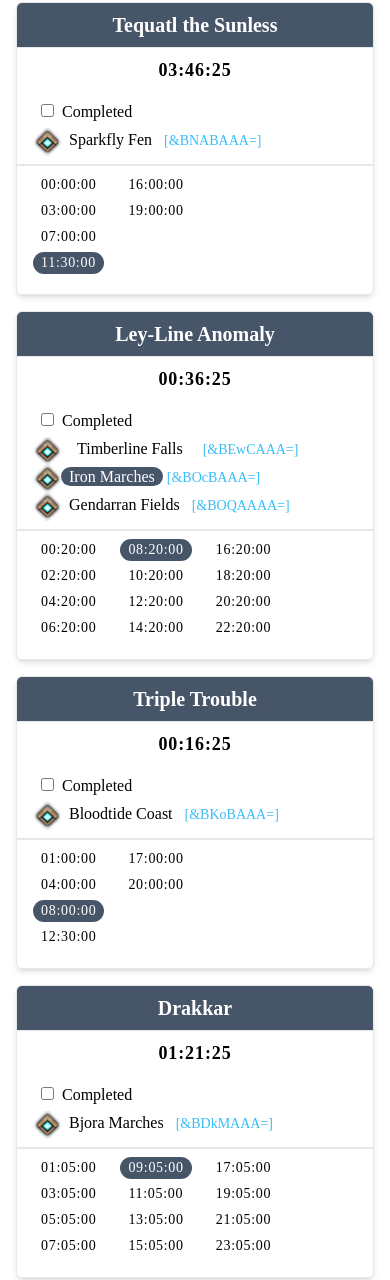
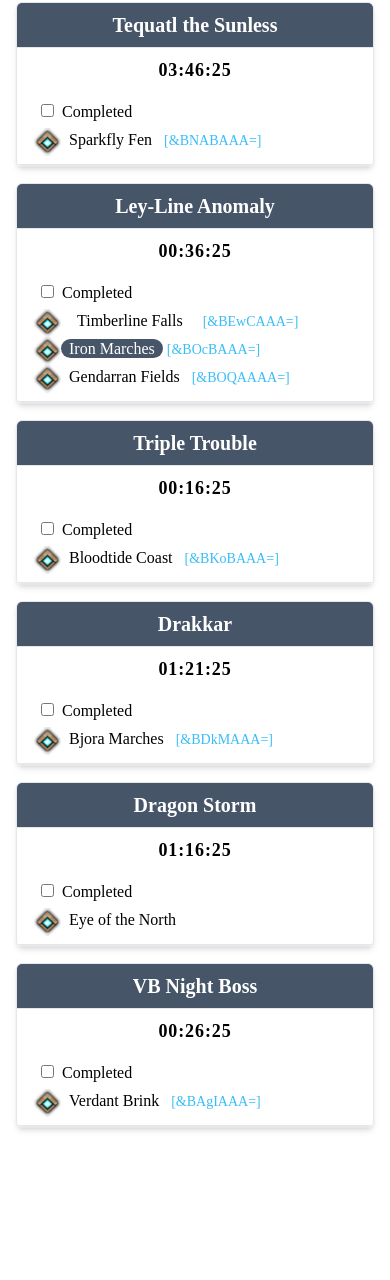
Before and after one commit to BenTseng0322/GW2-daily-tracker, a website: page index.html in a window 390 px wide. Shown: the part 100-1380 px from the top of the page. After the commit the page ends 1252 px from the top, so only its background shows below. Drawn offline with nearby package versions, Linux system fonts and the light colour scheme.

Commit message:
feature: 手機裝置下隱藏 time-list 的顯示

```diff
--- a/index.html
+++ b/index.html
@@ -40,7 +40,7 @@
           </div>
         </div>
       </div>
-      <div name="time-list" class="flex flex-col gap-1 flex-wrap h-32 w-36 pt-2 pl-4">
+      <div name="time-list" class="hidden sm:flex flex-col gap-1 flex-wrap h-32 w-36 pt-2 pl-4">
       </div>
     </div>
     <div name="LLA" class="flex flex-col h-fit border rounded-md shadow-md overflow-hidden">
@@ -76,7 +76,7 @@
           </div>
         </div>
       </div>
-      <div name="time-list" class="flex flex-col gap-1 flex-wrap h-32 w-36 pt-2 pl-4">
+      <div name="time-list" class="hidden sm:flex flex-col gap-1 flex-wrap h-32 w-36 pt-2 pl-4">
       </div>
     </div>
     <div name="TT" class="flex flex-col h-fit border rounded-md shadow-md overflow-hidden">
@@ -95,7 +95,7 @@
           </div>
         </div>
       </div>
-      <div name="time-list" class="flex flex-col gap-1 flex-wrap h-32 w-36 pt-2 pl-4">
+      <div name="time-list" class="hidden sm:flex flex-col gap-1 flex-wrap h-32 w-36 pt-2 pl-4">
       </div>
     </div>
     <div name="Drakkar" class="flex flex-col h-fit border rounded-md shadow-md overflow-hidden">
@@ -114,7 +114,7 @@
           </div>
         </div>
       </div>
-      <div name="time-list" class="flex flex-col gap-1 flex-wrap h-32 w-36 pt-2 pl-4">
+      <div name="time-list" class="hidden sm:flex flex-col gap-1 flex-wrap h-32 w-36 pt-2 pl-4">
       </div>
     </div>
     <div name="DS" class="flex flex-col h-fit border rounded-md shadow-md overflow-hidden">
@@ -131,7 +131,7 @@
           </div>
         </div>
       </div>
-      <div name="time-list" class="flex flex-col gap-1 flex-wrap h-32 w-36 pt-2 pl-4">
+      <div name="time-list" class="hidden sm:flex flex-col gap-1 flex-wrap h-32 w-36 pt-2 pl-4">
       </div>
     </div>
     <div name="VB" class="flex flex-col h-fit border rounded-md shadow-md overflow-hidden">
@@ -150,7 +150,7 @@
           </div>
         </div>
       </div>
-      <div name="time-list" class="flex flex-col gap-1 flex-wrap h-32 w-36 pt-2 pl-4">
+      <div name="time-list" class="hidden sm:flex flex-col gap-1 flex-wrap h-32 w-36 pt-2 pl-4">
       </div>
     </div>
   </div>
```
Also changed, not shown: build/css/styles.css.
